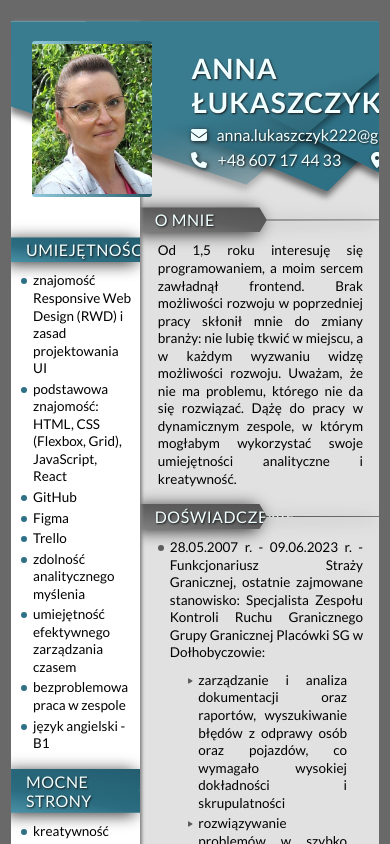
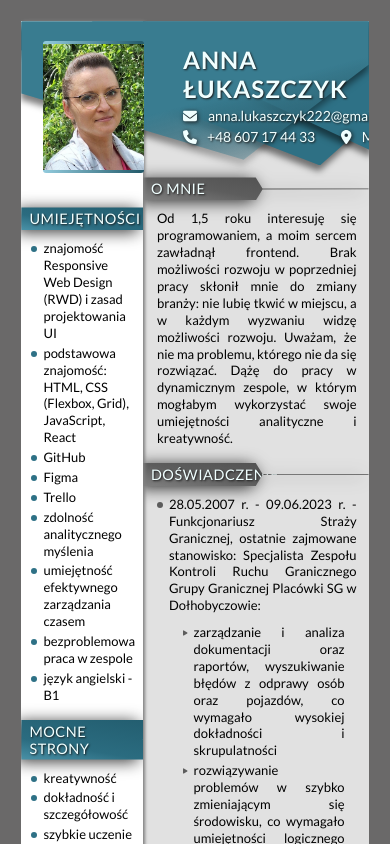
Before and after one commit to AnnaLukaszczyk/CV-AnnaLukaszczyk, a React (Create React App) app: page / in a window 390 px wide. Shown: the top 844 px of the page. Built offline with nearby package versions, Linux system fonts and the light colour scheme.

Commit message:
added responsive styles for mobileMedium breakpoint

```diff
--- a/src/common/List/styled.js
+++ b/src/common/List/styled.js
@@ -26,6 +26,11 @@ export const ListItem = styled.li`
 	@media (max-width: ${({ theme }) => theme.breakpoints.mobileLarge}px) {
 		font-size: 13.5px;
 	}
+
+	@media (max-width: ${({ theme }) => theme.breakpoints.mobileMedium}px) {
+		margin: ${({ $isMain }) => ($isMain ? "3px 4px" : "3px 0")};
+		font-size: 13px;
+	}
 `;
 
 export const Icon = styled(FontAwesomeIcon)`
--- a/src/common/Section/styled.js
+++ b/src/common/Section/styled.js
@@ -81,6 +81,7 @@ export const SectionTitle = styled.h2`
 	}
 
 	@media (max-width: ${({ theme }) => theme.breakpoints.mobileLarge}px) {
+		padding: 3px 10px;
 		font-size: 16px;
 		clip-path: ${({ $isMain }) =>
 			$isMain
@@ -96,12 +97,39 @@ export const SectionTitle = styled.h2`
 	)`
 				: `polygon(
 		0 0,
-		180px 0,
-		194px 48%,
+		174px 0,
+		188px 48%,
 		100% 48%,
 		100% 51%,
-		194px 52%,
-		180px 100%,
+		188px 52%,
+		174px 100%,
+		0% 100%
+	)`};
+	}
+
+	@media (max-width: ${({ theme }) => theme.breakpoints.mobileMedium}px) {
+		padding: 3px 8px;
+		font-size: 14.5px;
+		clip-path: ${({ $isMain }) =>
+			$isMain
+				? `polygon(
+		0 0,
+		50% 0,
+		53% 48%,
+		100% 48%,
+		100% 51%,
+		53% 52%,
+		50% 100%,
+		0% 100%
+	)`
+				: `polygon(
+		0 0,
+		154px 0,
+		168px 48%,
+		100% 48%,
+		100% 51%,
+		168px 52%,
+		154px 100%,
 		0% 100%
 	)`};
 	}
--- a/src/features/Aside/styled.js
+++ b/src/features/Aside/styled.js
@@ -11,4 +11,8 @@ export const StyledAside = styled.aside`
 	@media (max-width: ${({ theme }) => theme.breakpoints.mobileLarge}px) {
 		padding-top: 200px;
 	}
+
+	@media (max-width: ${({ theme }) => theme.breakpoints.mobileMedium}px) {
+		padding-top: 170px;
+	}
 `;
--- a/src/features/Footer/styled.js
+++ b/src/features/Footer/styled.js
@@ -82,4 +82,8 @@ export const Info = styled.p`
 	@media (max-width: ${({ theme }) => theme.breakpoints.mobileLarge}px) {
 		font-size: 9px;
 	}
+
+	@media (max-width: ${({ theme }) => theme.breakpoints.mobileMedium}px) {
+		font-size: 8px;
+	}
 `;
--- a/src/features/Header/styled.js
+++ b/src/features/Header/styled.js
@@ -16,6 +16,10 @@ export const Layers = styled.div`
 
 	@media (max-width: ${({ theme }) => theme.breakpoints.mobileLarge}px) {
 		height: 170px;
+	}
+
+	@media (max-width: ${({ theme }) => theme.breakpoints.mobileMedium}px) {
+		height: 144px;
 	}
 `;
 
@@ -81,6 +85,11 @@ export const PhotoBackground = styled.div`
 		height: 156px;
 		width: 126px;
 	}
+
+	@media (max-width: ${({ theme }) => theme.breakpoints.mobileMedium}px) {
+		height: 132px;
+		width: 107px;
+	}
 `;
 
 export const Photo = styled.img`
@@ -91,6 +100,11 @@ export const Photo = styled.img`
 		height: 150px;
 		width: 120px;
 	}
+
+	@media (max-width: ${({ theme }) => theme.breakpoints.mobileMedium}px) {
+		height: 126px;
+		width: 101px;
+	}
 `;
 
 export const NameAndContact = styled.div`
@@ -99,6 +113,10 @@ export const NameAndContact = styled.div`
 
 	@media (max-width: ${({ theme }) => theme.breakpoints.tablet}px) {
 		margin-left: 10vw;
+	}
+
+	@media (max-width: ${({ theme }) => theme.breakpoints.mobileMedium}px) {
+		font-size: 14px;
 	}
 `;
 
@@ -114,6 +132,11 @@ export const Name = styled.h1`
 		margin-top: 10px;
 		font-size: 28px;
 	}
+
+	@media (max-width: ${({ theme }) => theme.breakpoints.mobileMedium}px) {
+		margin-top: 4px;
+		font-size: 24px;
+	}
 `;
 
 export const Mail = styled.p`
@@ -122,6 +145,10 @@ export const Mail = styled.p`
 
 	@media (max-width: ${({ theme }) => theme.breakpoints.mobileLarge}px) {
 		margin: 6px 0;
+	}
+
+	@media (max-width: ${({ theme }) => theme.breakpoints.mobileMedium}px) {
+		margin: 4px 0;
 	}
 `;
 
@@ -134,4 +161,8 @@ export const Address = styled.p`
 	display: inline-block;
 	margin-left: 30px;
 	text-shadow: 1px 1px 2px rgb(26, 26, 26);
+
+	@media (max-width: ${({ theme }) => theme.breakpoints.mobileMedium}px) {
+		margin-left: 26px;
+	}
 `;
--- a/src/features/Main/styled.js
+++ b/src/features/Main/styled.js
@@ -10,6 +10,10 @@ export const StyledMain = styled.main`
 	@media (max-width: ${({ theme }) => theme.breakpoints.mobileLarge}px) {
 		padding-top: 170px;
 	}
+
+	@media (max-width: ${({ theme }) => theme.breakpoints.mobileMedium}px) {
+		padding-top: 140px;
+	}
 `;
 
 export const Description = styled.p`
```
